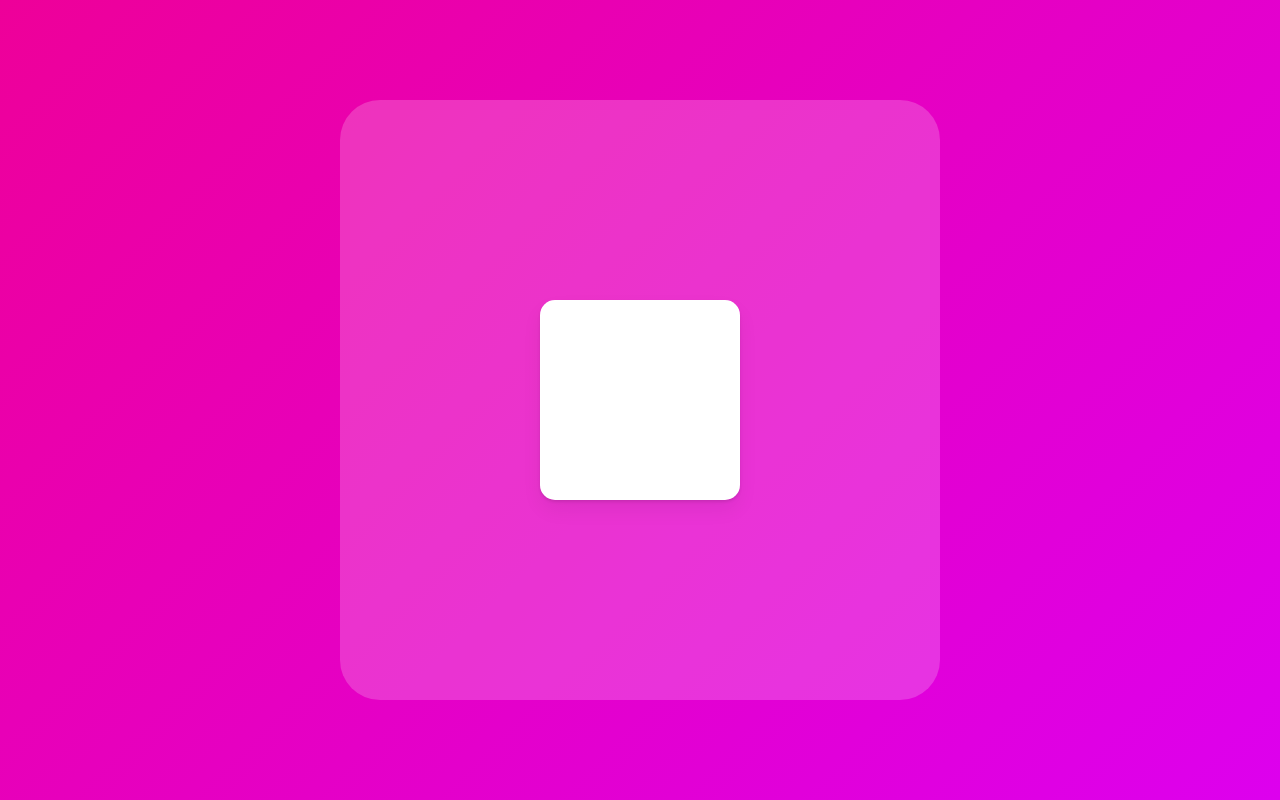
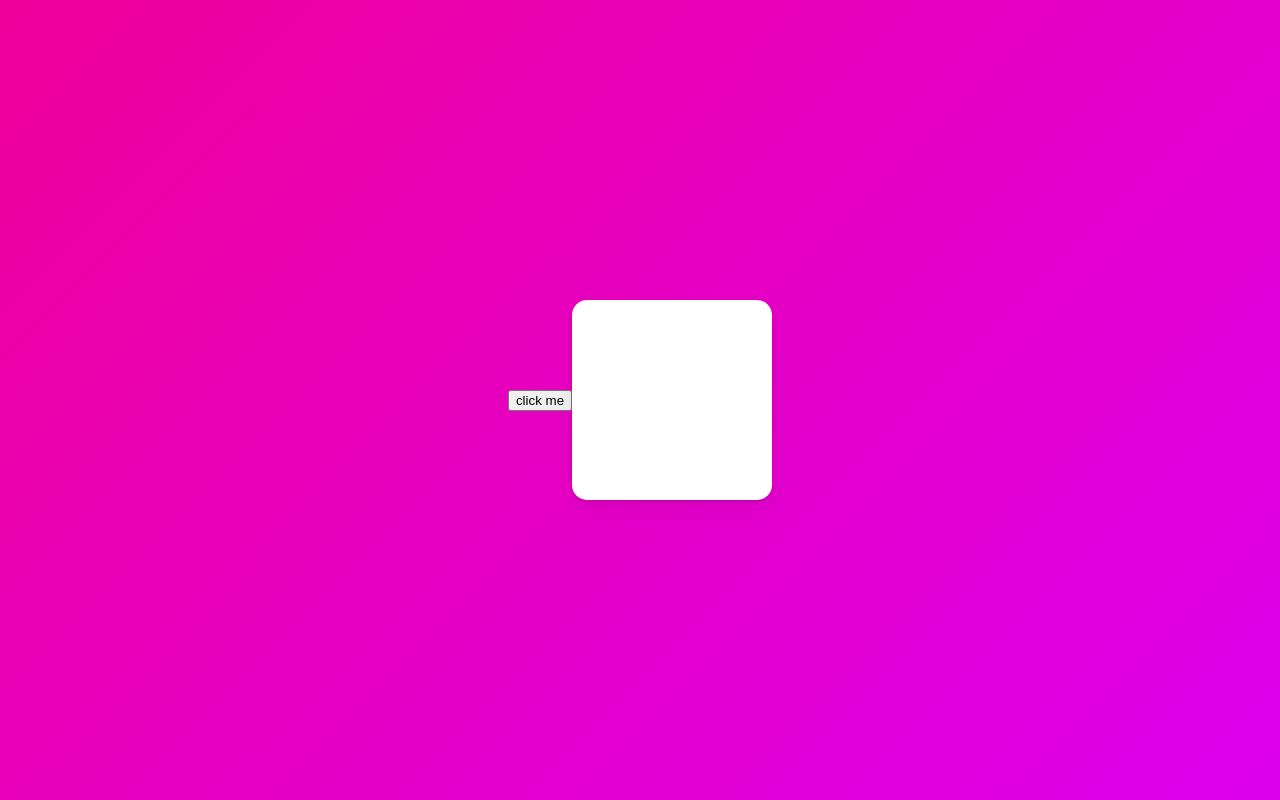
Before and after one commit to seunghyeokleeme/react-master-class, a React (Create React App) app: page / in a window 1280 px wide. Built offline with nearby package versions, Linux system fonts and the light colour scheme.

Commit message:
MotionValues Part One

```diff
--- a/src/App.tsx
+++ b/src/App.tsx
@@ -1,6 +1,6 @@
 import styled from "styled-components";
-import { motion } from "framer-motion";
-import { useRef } from "react";
+import { motion, useMotionValue } from "framer-motion";
+import { useEffect } from "react";
 
 const Wrapper = styled.div`
   height: 100vh;
@@ -8,16 +8,6 @@
   display: flex;
   justify-content: center;
   align-items: center;
-`;
-
-const BiggerBox = styled.div`
-  width: 600px;
-  height: 600px;
-  display: flex;
-  align-items: center;
-  justify-content: center;
-  background-color: rgba(255, 255, 255, 0.2);
-  border-radius: 40px;
 `;
 
 const Box = styled(motion.div)`
@@ -28,25 +18,15 @@
   box-shadow: 0 2px 3px rgba(0, 0, 0, 0.1), 0 10px 20px rgba(0, 0, 0, 0.06);
 `;
 
-const boxVariants = {
-  hover: { rotateZ: 90 },
-  click: { borderRadius: "50%" },
-};
+const boxVariants = {};
 
 function App() {
-  const biggerBoxRef = useRef<HTMLDivElement>(null);
+  const x = useMotionValue(0);
+
   return (
     <Wrapper>
-      <BiggerBox ref={biggerBoxRef}>
-        <Box
-          drag
-          dragElastic={0.5}
-          dragConstraints={biggerBoxRef}
-          variants={boxVariants}
-          whileHover="hover"
-          whileTap="click"
-        />
-      </BiggerBox>
+      <button onClick={() => x.set(200)}>click me</button>
+      <Box style={{ x }} drag="x" dragSnapToOrigin />
     </Wrapper>
   );
 }
```
